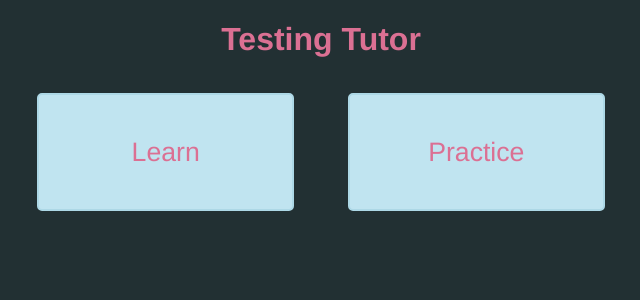
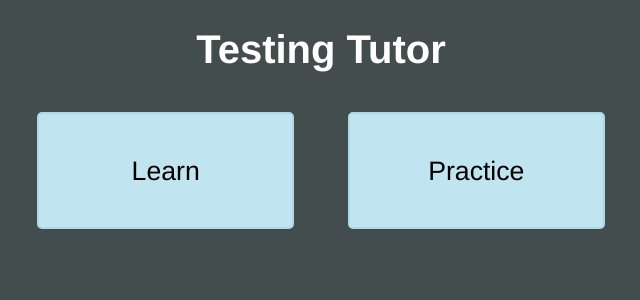
Before and after one commit to Alec-Phillips/Comps-Project, a React (Create React App) app in the folder project-code/: page / in a window 1280 px wide. Shown: the top 300 px of the page, without its empty margins (319-959 px from the left). Built offline with nearby package versions, Linux system fonts and the light colour scheme.

Commit message:
update styling

```diff
--- a/project-code/src/App.css
+++ b/project-code/src/App.css
@@ -1,5 +1,5 @@
 body {
-  background-color: rgb(34, 48, 51);
+  background-color: rgba(30, 42, 44, 0.836);
   /* font-family: Andale Mono, monospace; */
   font-family: Helvetica, Courier, monospace;
 }
--- a/project-code/src/ContentOptionButton.js
+++ b/project-code/src/ContentOptionButton.js
@@ -2,10 +2,10 @@ import styled from 'styled-components';
 
 const StyledOption = styled.div`
   background: transparent;
-  background-color: ${props => props.active ? 'yellow' : 'rgb(192, 228, 240)'};
+  background-color: ${props => props.active ? 'lightyellow' : 'rgb(192, 228, 240)'};
   border-radius: 5px;
   border: 2px solid lightblue;
-  color: palevioletred;
+  color: black;
   margin: 0.5em 1em;
   padding: 0.25em 1em;
   width: 110px;
--- a/project-code/src/OptionButton.js
+++ b/project-code/src/OptionButton.js
@@ -3,10 +3,10 @@ import styled from 'styled-components';
 
 const StyledOption = styled.div`
     background: transparent;
-    background-color: ${props => props.active ? 'yellow' : 'rgb(192, 228, 240)'};
+    background-color: ${props => props.active ? 'lightyellow' : 'rgb(192, 228, 240)'};
     border-radius: 5px;
     border: 2px solid lightblue;
-    color: palevioletred;
+    color: black;
     margin: 0.5em 1em;
     padding: 0.25em 1em;
     width: 200px;
--- a/project-code/src/constants/styledComponents.js
+++ b/project-code/src/constants/styledComponents.js
@@ -12,8 +12,9 @@ export const ContentArea = styled.div`
 
 export const StyledHeader = styled.h1`
   text-align: center;
+  font-size: 30pt;
   background: transparent;
-  color: palevioletred;
+  color: white;
   &:hover {
     cursor: pointer;
     transform: scale(1.1);
```
